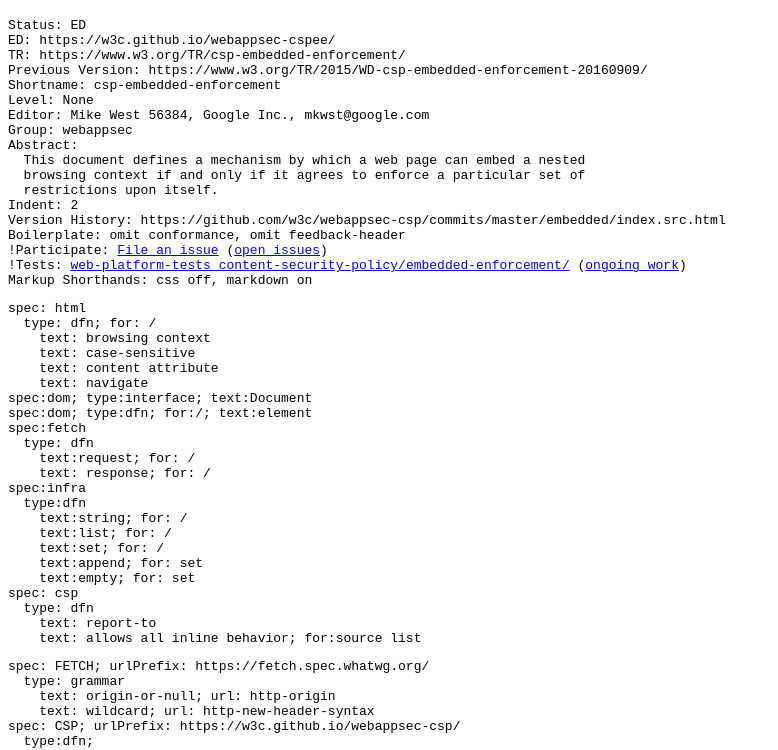
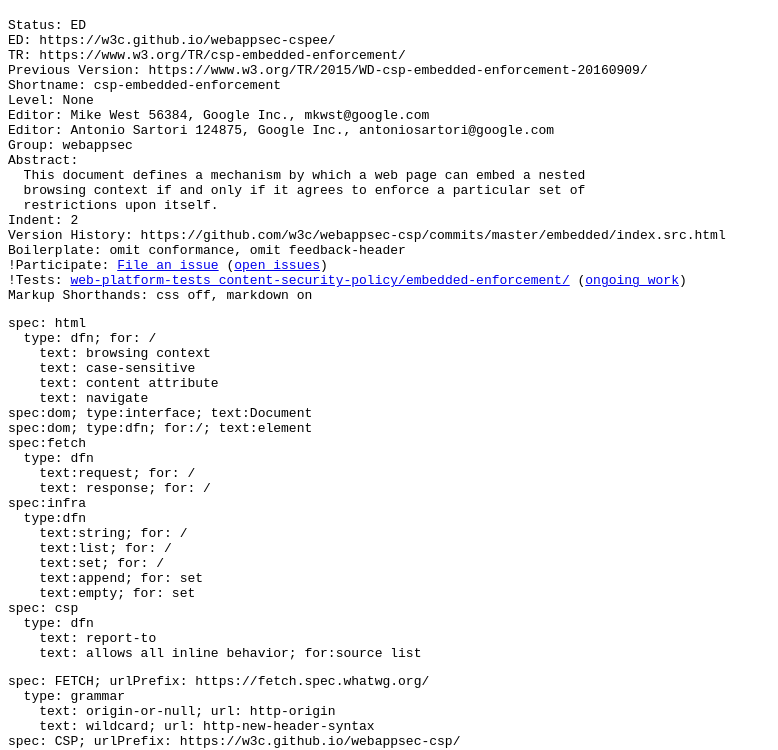
Before and after one commit to w3c/webappsec-cspee, a plain HTML site: page index.src.html in a window 1280 px wide. Shown: the part 48-798 px from the top of the page, without its empty margins (0-778 px from the left). Drawn offline with Linux system fonts and the light colour scheme.

Commit message:
Add Antonio Sartori as editor

```diff
--- a/index.src.html
+++ b/index.src.html
@@ -7,6 +7,7 @@
 Shortname: csp-embedded-enforcement
 Level: None
 Editor: Mike West 56384, Google Inc., mkwst@google.com
+Editor: Antonio Sartori 124875, Google Inc., antoniosartori@google.com
 Group: webappsec
 Abstract:
   This document defines a mechanism by which a web page can embed a nested
```
